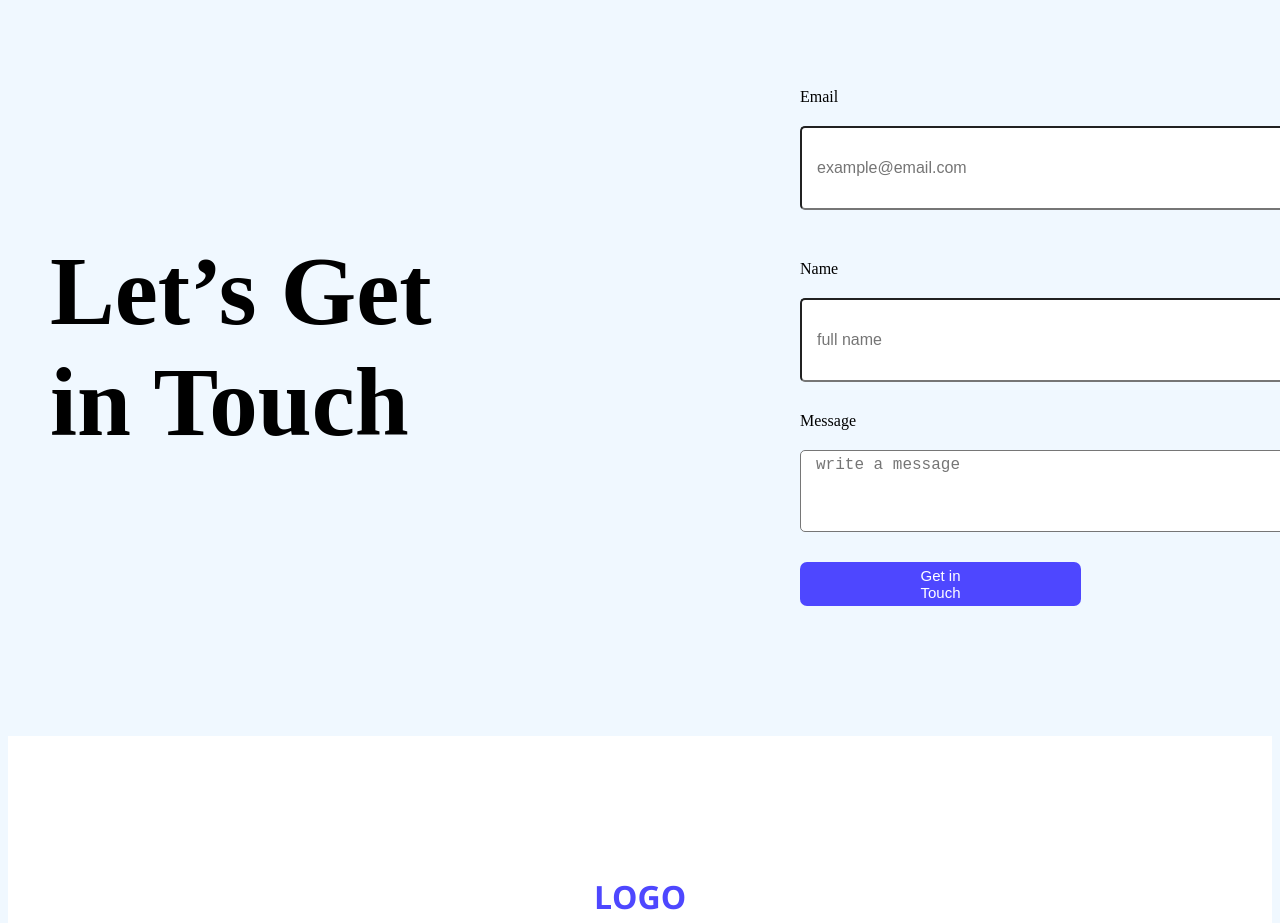
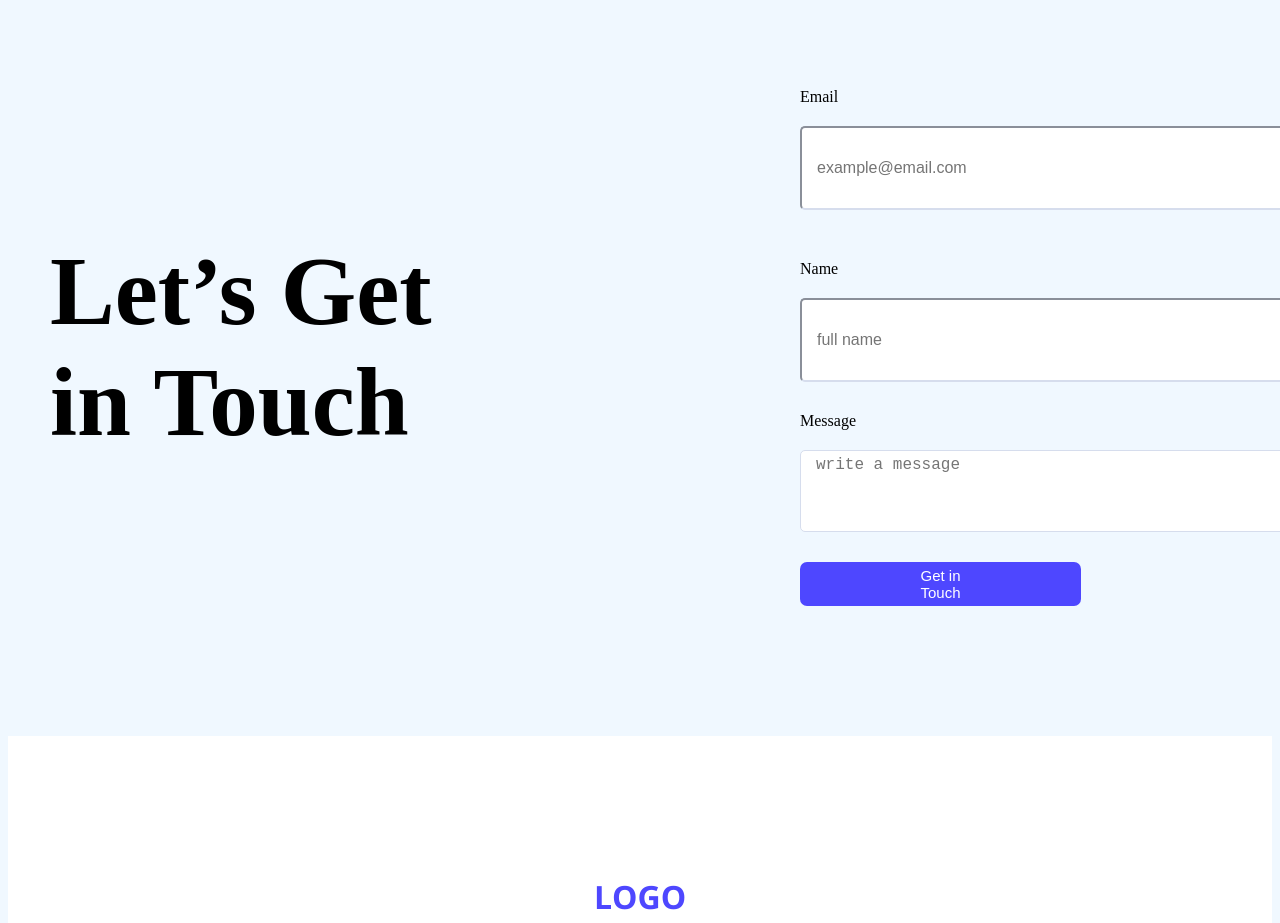
Before and after one commit to parvezelias375/B12A1, a plain HTML site: page index.html in a window 1280 px wide. Shown: the part 2660-3583 px from the top of the page. Drawn offline with nearby package versions, Linux system fonts and the light colour scheme.

Commit message:
added border

```diff
--- a/styles/style.css
+++ b/styles/style.css
@@ -194,6 +194,8 @@ height: 50px;
     padding: 5px 15px;
     margin: 20px -250px 30px 0px;
     font-size: 16px;
+    border-color: #D6DDED;
+
 }
 .touch-title{
     font-size: 97px;
@@ -240,4 +242,5 @@ a{
     margin-right: 20px;
     color: #8987A1;
 
+
 }
```
